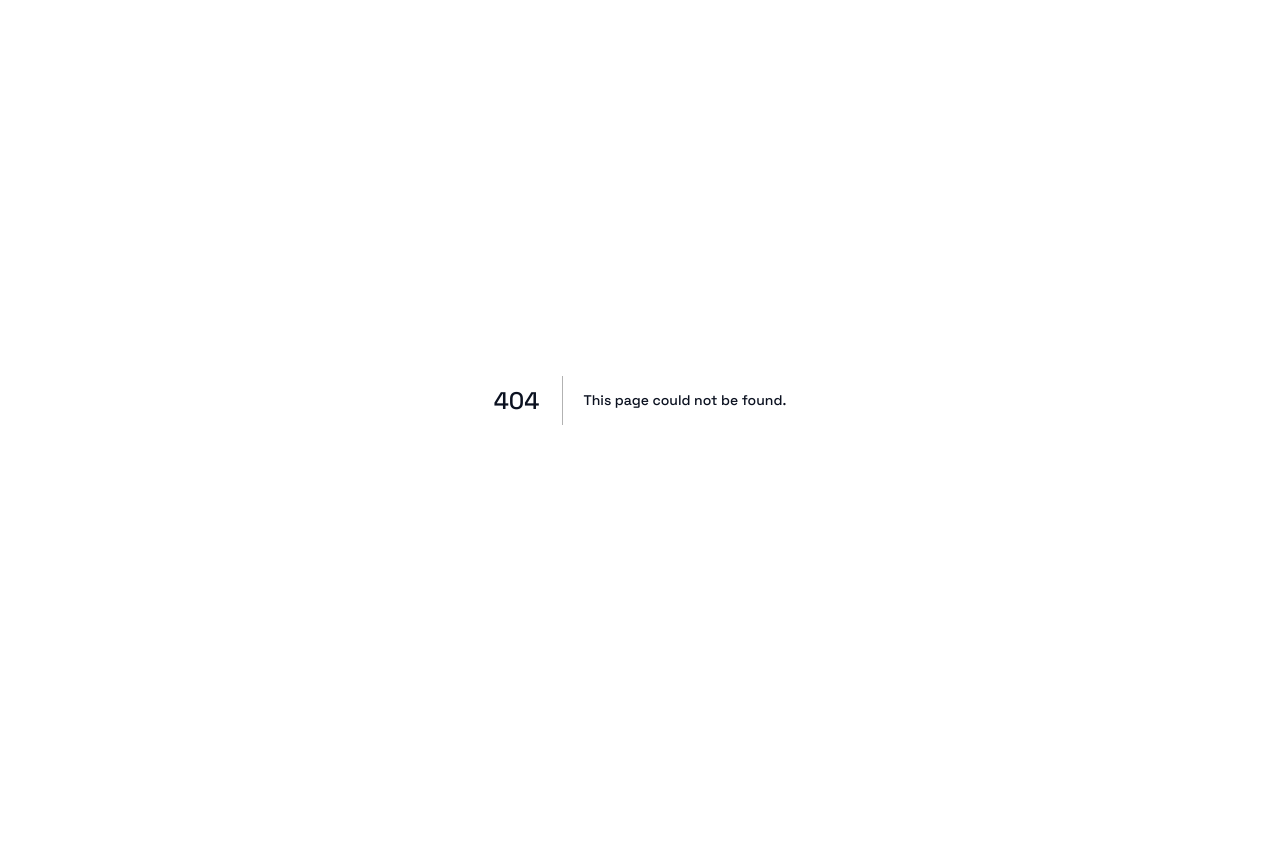
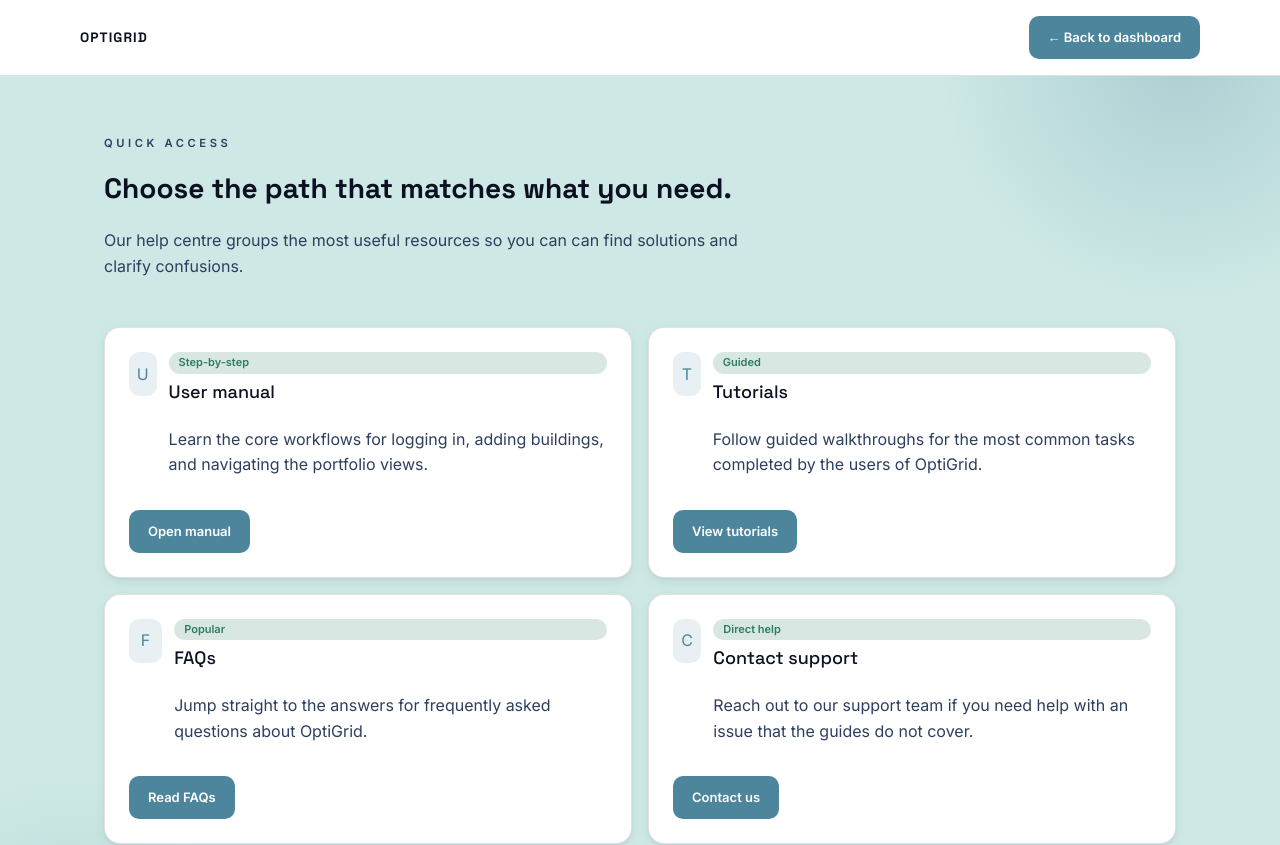
Before and after one commit to COS301-SE-2026/OptiGrid, a Next.js app in the folder frontend/: page /help in a window 1280 px wide. Before the commit this address had no page. Shown: the top 845 px of the page. Before the commit the page ends 800 px from the top, so only its background shows below. Built offline with nearby package versions, Linux system fonts and the light colour scheme.

Commit message:
feat: add help page with links to all help resources

```diff
--- a/frontend/app/(dashboard)/layout.tsx
+++ b/frontend/app/(dashboard)/layout.tsx
@@ -39,8 +39,8 @@ export default async function DashboardLayout({ children }: { children: ReactNod
                     </div>
                     <NavLinks />
                     <div className="dashboard-utility">
+                        <Link href="/help" className="dashboard-link">Help Centre</Link>
                         <Link href="/contact" className="dashboard-link">Contact Us</Link>
-                        <Link href="/faqs" className="dashboard-link">FAQs</Link>
                     </div>
                     <form action="/api/auth/logout" method="post">
                         <button type="submit" className="btn btn-secondary w-full">
--- /dev/null
+++ b/frontend/app/help/page.tsx
@@ -0,0 +1,96 @@
+import Link from "next/link";
+
+const quickAccess = [
+    {
+        label: "User manual",
+        href: "/help/manual",
+        description: "Learn the core workflows for logging in, adding buildings, and navigating the portfolio views.",
+        action: "Open manual",
+        badge: "Step-by-step",
+    },
+    {
+        label: "Tutorials",
+        href: "/help/tutorials",
+        description: "Follow guided walkthroughs for the most common tasks completed by the users of OptiGrid.",
+        action: "View tutorials",
+        badge: "Guided",
+    },
+    {
+        label: "FAQs",
+        href: "/faqs",
+        description: "Jump straight to the answers for frequently asked questions about OptiGrid.",
+        action: "Read FAQs",
+        badge: "Popular",
+    },
+    {
+        label: "Contact support",
+        href: "/contact",
+        description: "Reach out to our support team if you need help with an issue that the guides do not cover.",
+        action: "Contact us",
+        badge: "Direct help",
+    },
+];
+
+export const metadata = {
+    title: "Help Centre - OptiGrid",
+    description: "Quick access to OptiGrid manuals, tutorials, FAQs, and support.",
+};
+
+export default function HelpPage() {
+    return (
+        <div className="landing-page">
+            <header className="navbar landing-nav">
+                <div className="landing-shell landing-nav-inner">
+                    <Link href="/" className="landing-wordmark">
+                        OptiGrid
+                    </Link>
+                    <div className="landing-nav-actions">
+                        <Link href="/dashboard" className="btn btn-primary">
+                            ← Back to dashboard
+                        </Link>
+                    </div>
+                </div>
+            </header>
+            <main>
+                <section id="resources" className="landing-section landing-section-alt help-anchor">
+                    <div className="landing-shell">
+                        <div className="landing-section-header">
+                            <p className="landing-kicker">Quick access</p>
+                            <h2>Choose the path that matches what you need.</h2>
+                            <p className="text-muted">
+                                Our help centre groups the most useful resources so you can
+                                can find solutions and clarify confusions.
+                            </p>
+                        </div>
+                        <div className="help-resource-grid">
+                            {quickAccess.map((resource) => (
+                                <div key={resource.label} className="card help-resource-card">
+                                    <div className="help-resource-header">
+                                        <div className="icon-chip" aria-hidden="true">
+                                            {resource.label.slice(0, 1)}
+                                        </div>
+                                        <div className="help-resource-content">
+                                            <span className="badge badge-success">{resource.badge}</span>
+                                            <h3>{resource.label}</h3>
+                                            <p className="text-muted">{resource.description}</p>
+                                        </div>
+                                    </div>
+                                    <div className="help-resource-actions">
+                                        <Link href={resource.href} className="btn btn-primary">
+                                            {resource.action}
+                                        </Link>
+                                    </div>
+                                </div>
+                            ))}
+                        </div>
+                    </div>
+                </section>
+            </main>
+            <footer className="landing-footer">
+                <div className="landing-shell">
+                    <span>© 2026 OptiGrid. All rights reserved.</span>
+                </div>
+            </footer>
+        </div>
+    );
+}
--- a/frontend/styles/optigrid-theme.css
+++ b/frontend/styles/optigrid-theme.css
@@ -859,6 +859,58 @@ h3 {
     line-height: 1.65;
 }
 
+.help-anchor {
+    scroll-margin-top: 88px;
+}
+
+.help-resource-grid {
+    display: grid;
+    grid-template-columns: repeat(2, minmax(0, 1fr));
+    gap: var(--space-4);
+}
+
+.help-resource-card {
+    display: grid;
+    gap: var(--space-4);
+}
+
+.help-resource-header {
+    display: flex;
+    align-items: flex-start;
+    gap: var(--space-3);
+}
+
+.help-resource-content {
+    display: grid;
+    gap: var(--space-2);
+}
+
+.help-resource-actions {
+    display: flex;
+    gap: var(--space-3);
+    flex-wrap: wrap;
+}
+
+.help-guide-grid {
+    display: grid;
+    grid-template-columns: repeat(3, minmax(0, 1fr));
+    gap: var(--space-4);
+}
+
+.help-guide-card {
+    display: grid;
+    gap: var(--space-3);
+}
+
+.help-guide-list {
+        color: var(--brand-ink-muted);
+    line-height: 1.65;
+    margin: 0;
+    padding-left: var(--space-5);
+    display: grid;
+    gap: var(--space-2);
+}
+
 @keyframes fade-up {
     from {
         opacity: 0;
@@ -875,7 +927,9 @@ h3 {
 
     .landing-hero-grid,
     .landing-feature-grid,
-    .landing-outcomes-grid {
+    .landing-outcomes-grid,
+    .help-resource-grid,
+    .help-guide-grid {
         grid-template-columns: 1fr;
     }
 
```
Also changed, not shown: frontend/app/help/manual/page.tsx (added), frontend/app/help/tutorials/page.tsx (added).
